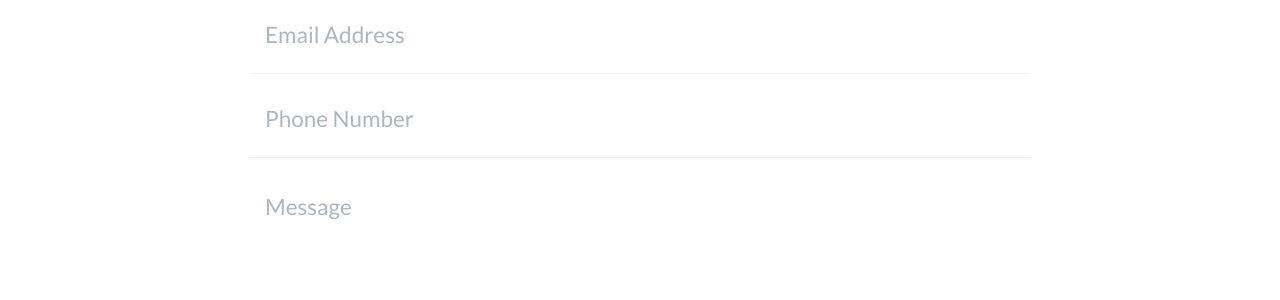
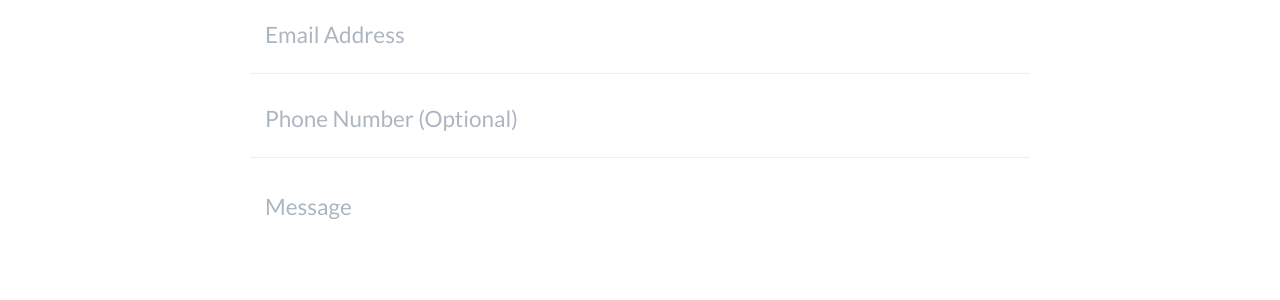
Before and after one commit to cjang5/cjang5.github.io, a Jekyll site: the page built from index.html, in a window 1280 px wide and 900 px high, scrolled down 2332 px. Shown: the part 150-450 px from the top of the window. Built offline with Jekyll 4.4.1, drawn with Linux system fonts in a browser that asks for light colours.

Commit message:
changed so phone number is not required

```diff
--- a/_includes/contact.html
+++ b/_includes/contact.html
@@ -29,7 +29,7 @@
                         <div class="row control-group">
                             <div class="form-group col-xs-12 floating-label-form-group controls">
                                 <label>Phone Number</label>
-                                <input type="tel" class="form-control" placeholder="Phone Number" id="phone" required data-validation-required-message="Please enter your phone number.">
+                                <input type="tel" class="form-control" placeholder="Phone Number (Optional)" id="phone">
                                 <p class="help-block text-danger"></p>
                             </div>
                         </div>
```
